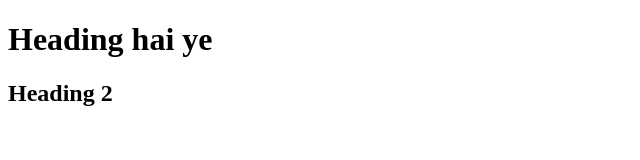
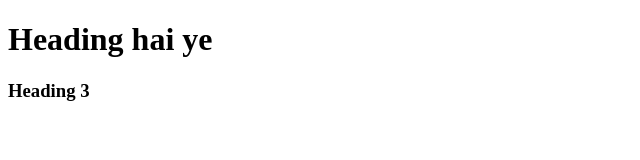
Before and after one commit to Anand-sigh/Data-science_2, a plain HTML site: page index.html in a window 1280 px wide. Shown: the full height of the page, 0-640 px from the left. Drawn offline with Linux system fonts and the light colour scheme.

```diff
--- a/index.html
+++ b/index.html
@@ -7,6 +7,7 @@
 </head>
 <body>
     <h1>Heading hai ye</h1>
-    <h2>Heading 2</h2>
+
+    <h3>Heading 3</h3>
 </body>
 </html>
```
Also changed, not shown: 1 other file.
